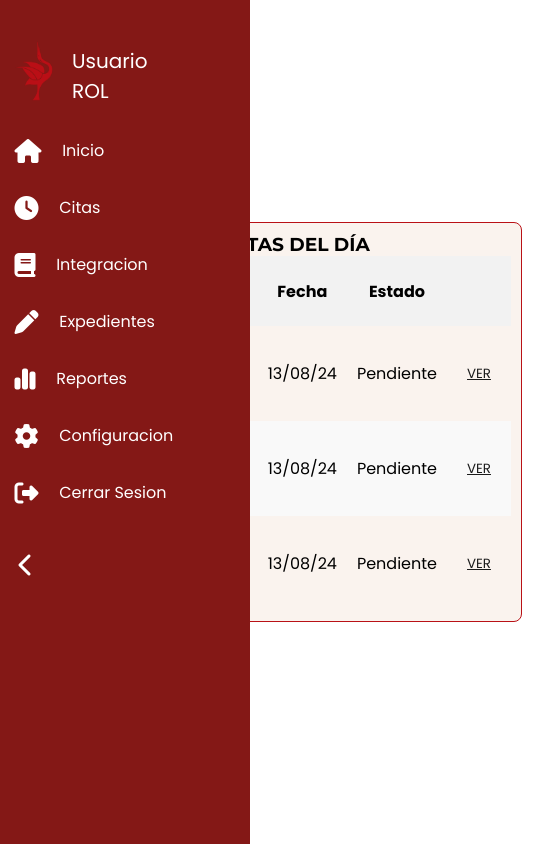
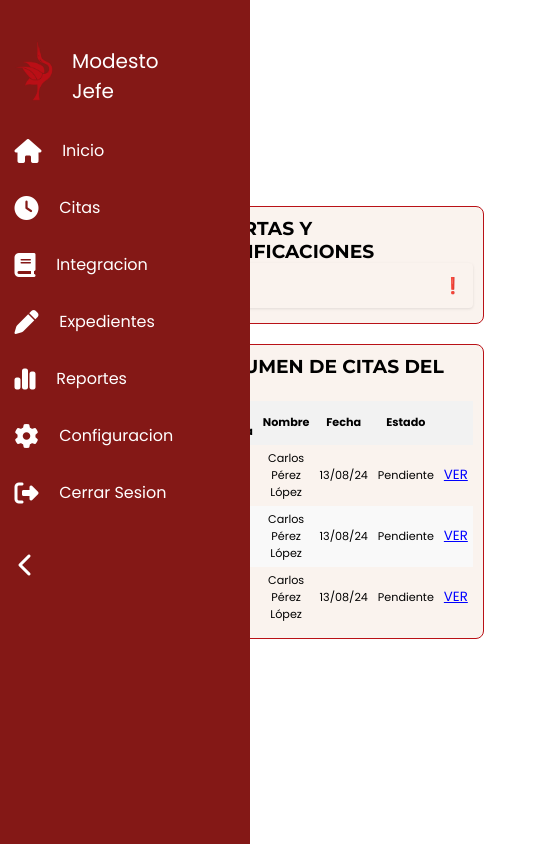
Before and after one commit to spectrxtt/titulacionDAE, a React (Create React App) app: page /#/home in a window 390 px wide. Shown: the whole page, 542 px wide, since content can reach past the window. Built offline with nearby package versions, Linux system fonts and the light colour scheme.

Commit message:
responsive

```diff
--- a/src/components/Expedientes.jsx
+++ b/src/components/Expedientes.jsx
@@ -27,7 +27,7 @@ const Integracion = () => {
 
     return (
         <div className="containerIntegracion">
-            <h3>CITAS DEL DÍA</h3>
+            <h3>EXPEDIENTES</h3>
             <table className="table">
                 <thead>
                 <tr>
--- a/src/components/Reportes.jsx
+++ b/src/components/Reportes.jsx
@@ -3,12 +3,51 @@ import '../styles/Integracion.css';
 
 const Reportes = () => {
     const [citas] = useState([
-        { id: 1, fecha: '12345', citasTotales: '10', citasCompletas: '8',citasPendientes:'1',citasCanceladas:'1', observaciones: 'Ninguna' }
+        { id: 1, fecha: '2024-03-01', citasTotales: '10', citasCompletas: '8', citasPendientes: '1', citasCanceladas: '1', observaciones: 'Ninguna' }
     ]);
+    const [filtroFechaInicio, setFiltroFechaInicio] = useState('');
+    const [filtroFechaFin, setFiltroFechaFin] = useState('');
+    const [filtroTipo, setFiltroTipo] = useState('');
+
+    const handleImprimir = () => {
+        window.print();
+    };
+
+    const aplicarFiltros = () => {
+        // Aquí iría la lógica para filtrar las citas según los criterios seleccionados
+        console.log("Aplicando filtros:", filtroFechaInicio, filtroFechaFin, filtroTipo);
+    };
 
     return (
-        <div className="containerIntegracion">
-            <h3>CITAS DEL DÍA</h3>
+        <div className="reportes-wrapper">
+            <div className="filtros-container">
+                <input
+                    type="date"
+                    value={filtroFechaInicio}
+                    onChange={(e) => setFiltroFechaInicio(e.target.value)}
+                    placeholder="Fecha inicio"
+                />
+                <input
+                    type="date"
+                    value={filtroFechaFin}
+                    onChange={(e) => setFiltroFechaFin(e.target.value)}
+                    placeholder="Fecha fin"
+                />
+                <select
+                    value={filtroTipo}
+                    onChange={(e) => setFiltroTipo(e.target.value)}
+                >
+                    <option value="">Seleccionar período</option>
+                    <option value="dia">Día</option>
+                    <option value="semana">Semana</option>
+                    <option value="mes">Mes</option>
+                    <option value="anio">Año</option>
+                </select>
+                <button onClick={aplicarFiltros}>Aplicar Filtros</button>
+            </div>
+
+            <div className="containerReportes">
+                <h3>REPORTES</h3>
                 <table className="table">
                     <thead>
                     <tr>
@@ -34,6 +73,9 @@ const Reportes = () => {
                     </tbody>
                 </table>
             </div>
+
+            <button className="imprimir-btn" onClick={handleImprimir}>Imprimir Reporte</button>
+        </div>
     );
 };
 
--- a/src/components/ResumenDeCitas.jsx
+++ b/src/components/ResumenDeCitas.jsx
@@ -1,24 +1,12 @@
-import React, { useState } from 'react';
+import React from 'react';
 import '../styles/citas.css';
-import DatosPersonales from "./formulario_Integracion/datosPersonales";
 
-
-const ResumenDeCitas = () => {
-    const [citas, setCitas] = useState([
+const ResumenDeCitas = ({ onVerClick }) => {
+    const citas = [
         { id: 1, cuenta: '12345', nombre: 'Carlos Pérez López', fecha: '13/08/24', estado: 'Pendiente' },
         { id: 2, cuenta: '12345', nombre: 'Carlos Pérez López', fecha: '13/08/24', estado: 'Pendiente' },
         { id: 3, cuenta: '12345', nombre: 'Carlos Pérez López', fecha: '13/08/24', estado: 'Pendiente' },
-    ]);
-
-    const [mostrarDatosPersonales, setMostrarDatosPersonales] = useState(false);
-
-    const handleVerClick = () => {
-        setMostrarDatosPersonales(true);
-    };
-
-    if (mostrarDatosPersonales) {
-        return <DatosPersonales />;
-    }
+    ];
 
     return (
         <div className="containerCitas">
@@ -41,7 +29,7 @@ const ResumenDeCitas = () => {
                         <td>{cita.fecha}</td>
                         <td>{cita.estado}</td>
                         <td>
-                            <button className="button" onClick={handleVerClick}>VER</button>
+                            <button className="button" onClick={onVerClick}>VER</button>
                         </td>
                     </tr>
                 ))}
--- a/src/components/home.js
+++ b/src/components/home.js
@@ -4,6 +4,7 @@ import AlertasYNotificaciones from './AlertasYNotificaciones';
 import ResumenDeCitas from './ResumenDeCitas';
 import CargarCitas from './Citas';
 import Integracion from './Integracion';
+import DatosPersonales from './formulario_Integracion/datosPersonales';
 import Configuracion from './Configuracion';
 import Expedientes from './Expedientes';
 import Reportes from './Reportes';
@@ -13,15 +14,20 @@ import '../styles/home.css';
 
 const Home = () => {
     const [activeComponents, setActiveComponents] = useState(['Inicio']);
+    const [showDatosPersonales, setShowDatosPersonales] = useState(false);
 
     const renderComponents = () => {
-        if (activeComponents.includes('Inicio')) {
+        if (activeComponents.includes('Inicio') && !showDatosPersonales) {
             return (
                 <div className="contentRow">
                     <AlertasYNotificaciones />
-                    <ResumenDeCitas />
+                    <ResumenDeCitas onVerClick={() => setShowDatosPersonales(true)} />
                 </div>
             );
+        }
+
+        if (showDatosPersonales) {
+            return <DatosPersonales />;
         }
 
         return activeComponents.map(component => {
@@ -46,10 +52,13 @@ const Home = () => {
 
     return (
         <div className="appContainer">
-            <Sidebar onComponentChange={setActiveComponents} />
-            <div className="mainContent">
+            <Sidebar onComponentChange={(components) => {
+                setActiveComponents(components);
+                setShowDatosPersonales(false);
+            }} />
+            <main className="mainContent">
                 {renderComponents()}
-            </div>
+            </main>
         </div>
     );
 };
--- a/src/components/sidebar.jsx
+++ b/src/components/sidebar.jsx
@@ -20,8 +20,8 @@ const Sidebar = ({ onComponentChange }) => {
                     <div className={"perfil"}>
                         <img src={logo} alt="logo_uaeh" className="logoG"/>
                         <div className={"dataPerfilInicio"}>
-                            <span>Usuario</span>
-                            <span>ROL</span>
+                            <span>Modesto</span>
+                            <span>Jefe</span>
                         </div>
                     </div>
                 </li>
--- a/src/styles/CargarCitas.css
+++ b/src/styles/CargarCitas.css
@@ -61,5 +61,31 @@
 }
 
 .upload-button:hover {
-    background-color: var(--clr-rojo);
+    background-color: var(--clr-vino);
 }
+
+@media (max-width: 960px) {
+    .cargar-citas {
+        max-width: 80%;
+        margin-left: 220px; /* Ajusta este valor según el ancho de tu sidebar */
+        font-size: 0.9rem;
+    }
+
+    .cargar-citas h2 {
+        font-size: 1.2rem;
+    }
+
+    .drop-area {
+        padding: 1.5rem;
+    }
+
+    .drop-area svg {
+        width: 36px;
+        height: 36px;
+    }
+
+    .upload-button {
+        padding: 0.6rem;
+        font-size: 0.9rem;
+    }
+}
--- a/src/styles/Integracion.css
+++ b/src/styles/Integracion.css
@@ -1,36 +1,105 @@
+.reportes-wrapper {
+    padding: 20px;
+    display: flex;
+    flex-direction: column;
+    align-items: center;
+}
 .containerIntegracion{
     min-width: 500px;
-
     padding: 10px;
     border: 1px solid var(--clr-rojo);
     border-radius: .5rem;
     background-color: #FAF3EE;
     text-align: center;
-    margin-left: 10rem;
 }
-.table{
+.filtros-container {
+    display: flex;
+    gap: 10px;
+    margin-bottom: 20px;
+    flex-wrap: wrap;
+    justify-content: center;
+}
+
+.filtros-container input,
+.filtros-container select,
+.filtros-container button {
+    padding: 8px;
+    border: 1px solid var(--clr-rojo);
+    border-radius: 4px;
+}
+
+.filtros-container button {
+    background-color: var(--clr-rojo);
+    color: white;
+    cursor: pointer;
+    transition: background-color 0.3s;
+}
+
+.filtros-container button:hover {
+    background-color: var(--clr-vino);
+}
+
+.containerReportes {
+    min-width: 500px;
+    padding: 10px;
+    border: 1px solid var(--clr-rojo);
+    border-radius: .5rem;
+    background-color: #FAF3EE;
+    text-align: center;
+    margin-bottom: 20px;
+}
+
+.table {
     width: 100%;
     border-collapse: collapse;
     margin: 0 auto;
+}
 
+.imprimir-btn {
+    padding: 10px 20px;
+    background-color: var(--clr-naranja);
+    color: white;
+    border: none;
+    border-radius: .5rem;
+    cursor: pointer;
+    transition: background-color 0.3s;
 }
-.button{
-    color: #1b1b1b;
-    padding: 5px 10px;
-    cursor: pointer;
-    text-align: center;
-    text-decoration: underline;
-    border-radius: .5rem;
-    transition: .3s;
-}
-.button:hover{
-    background-color: var(--clr-naranja);
-    border-radius: .5rem;
-    color: white;
+
+.imprimir-btn:hover {
+    background-color: var(--clr-vino);
 }
 
 th, td {
     padding: 10px;
-    text-align: center; /* Esto centra el contenido de las celdas */
+    text-align: center;
+}
 
+@media (max-width: 960px) {
+    .reportes-wrapper {
+        margin-left: 220px; /* Ajusta este valor según el ancho de tu sidebar */
+    }
+    .containerIntegracion {
+        flex-direction: column;
+        font-size: .75rem;
+        margin-left: 12rem;
+
+    }
+    .containerReportes {
+        font-size: .75rem;
+        min-width: auto;
+        width: 100%;
+    }
+
+    .filtros-container {
+        flex-direction: column;
+        align-items: stretch;
+    }
+
+    .table {
+        font-size: 0.7rem;
+    }
+
+    th, td {
+        padding: 5px;
+    }
 }
--- a/src/styles/formularioIntegracion.css
+++ b/src/styles/formularioIntegracion.css
@@ -56,9 +56,9 @@ select {
 }
 
 .boton_integracionS button {
-    background-color: white;
-    color: black;
-    border: 1px solid var(--clr-rojo);
+    background-color: var(--clr-rojo);
+    color: white;
+    border: none;
     border-radius: .5rem;
     width: 10rem;
     min-height: 2.8rem;
@@ -73,7 +73,39 @@ select {
 h2{
     padding-bottom: 1rem;
 }
+
 .boton_integracionS button:hover{
-    background-color: var(--clr-rojo);
-    color: white;
+    background-color: var(--clr-vino);
 }
+
+@media (max-width: 960px) {
+    .personales {
+        padding-left: 220px; /* Ajusta este valor según el ancho de tu sidebar */
+    }
+
+    .form-container-personales {
+        max-width: 100%;
+    }
+
+    label, input, select {
+        font-size: 12px;
+    }
+
+    input, select {
+        padding: 8px;
+    }
+
+    .form-row {
+        flex-direction: column;
+        gap: 10px;
+    }
+
+    .boton_integracionS button {
+        width: 8rem;
+        min-height: 2.4rem;
+    }
+
+    h2 {
+        font-size: 1.5rem;
+    }
+}
--- a/src/styles/home.css
+++ b/src/styles/home.css
@@ -1,14 +1,36 @@
-.appContainer {
+appContainer {
     display: flex;
+    min-height: 100vh;
 }
 
 .mainContent {
     flex-grow: 1;
     padding: 20px;
+    display: flex;
+    flex-direction: column;
+    align-items: center;
+    justify-content: center;
 }
 
 .contentRow {
     display: flex;
-    justify-content: space-between;
+    justify-content: center;
+    align-items: flex-start;
     gap: 20px;
+    width: 100%;
+    max-width: 1200px;
 }
+
+.componentWrapper {
+    flex: 1;
+    min-width: 0;
+    max-width: 600px;
+}
+
+
+@media (max-width: 960px) {
+    .contentRow {
+        flex-direction: column;
+        padding-left: 18rem;
+    }
+}
```
Lines whose indentation alone changed are shown as unchanged.
